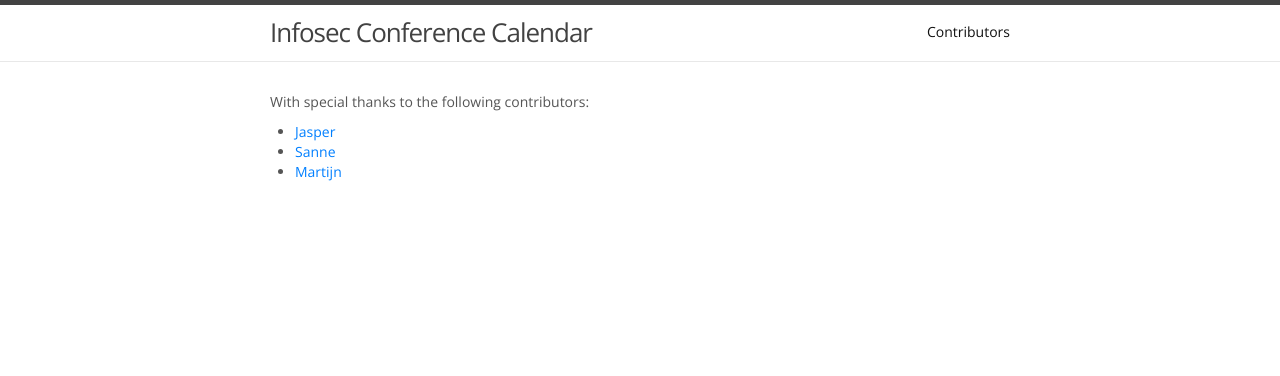
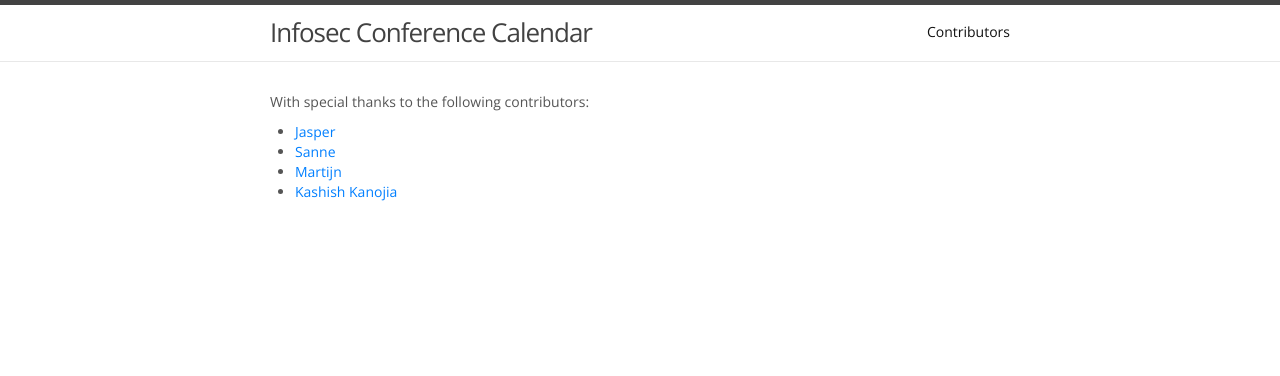
Before and after one commit to sannemaasakkers/Infosec-confcalendar, a Jekyll site: the page built from contributors.md, in a window 1280 px wide. Shown: the top 376 px of the page. Built offline with Jekyll 4.4.1, drawn with Linux system fonts in a browser that asks for light colours.

Commit message:
Update contributors.md

```diff
--- a/contributors.md
+++ b/contributors.md
@@ -11,3 +11,4 @@ With special thanks to the following contributors:
 * [Jasper](https://github.com/jasperla)
 * [Sanne](https://github.com/sannemaasakkers)
 * [Martijn](https://github.com/superbeest)
+* [Kashish Kanojia](https://linkedin.com/in/cyberfascinate)
```
